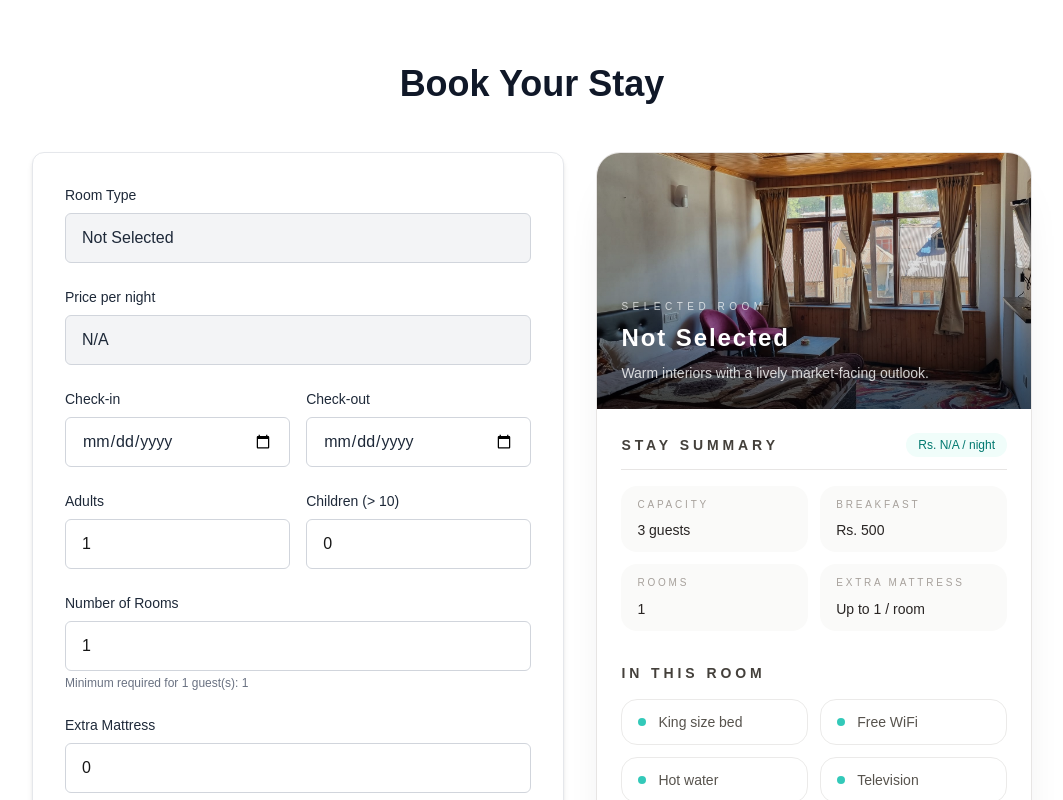
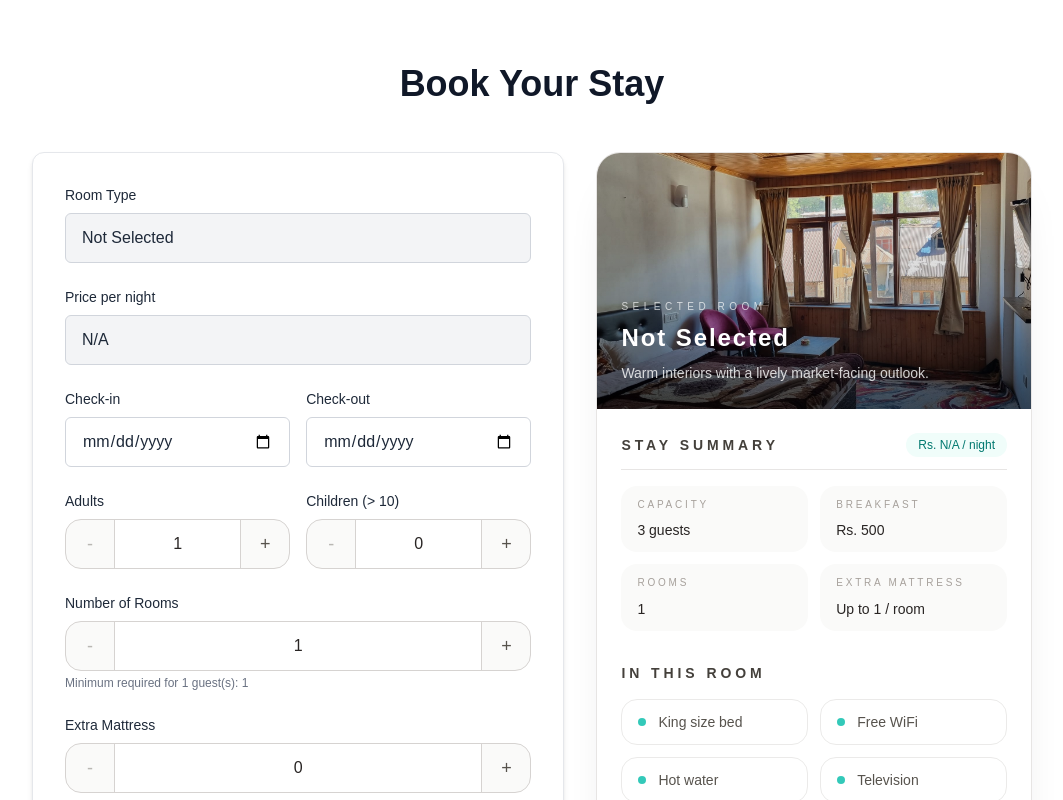
Before and after one commit to abheet77/hotelwebsite, a Next.js app: page /booking in a window 1280 px wide. Shown: the top 800 px of the page, without its empty margins (108-1171 px from the left). Built offline with nearby package versions, Linux system fonts and the light colour scheme; a web font is replaced by a local one.

Commit message:
booking rooms optimistaion

```diff
--- a/app/booking/BookingClient.jsx
+++ b/app/booking/BookingClient.jsx
@@ -59,6 +59,61 @@ const BOOKING_TERMS = [
   "Date changes or cancellations should be requested in advance.",
 ];
 
+function QuantityInput({
+  label,
+  value,
+  min = 0,
+  max,
+  hint,
+  onChange,
+}) {
+  const decreaseDisabled = value <= min;
+  const increaseDisabled = typeof max === "number" ? value >= max : false;
+
+  const handleManualChange = (nextValue) => {
+    if (nextValue === "") {
+      onChange(min);
+      return;
+    }
+
+    const numericValue = Number(nextValue.replace(/[^\d]/g, ""));
+    if (Number.isNaN(numericValue)) return;
+    onChange(numericValue);
+  };
+
+  return (
+    <div>
+      <label className="mb-2 block text-sm font-medium text-gray-800">{label}</label>
+      <div className="flex items-center overflow-hidden rounded-2xl border border-stone-300 bg-stone-50">
+        <button
+          type="button"
+          onClick={() => onChange(value - 1)}
+          disabled={decreaseDisabled}
+          className="flex h-12 w-12 shrink-0 items-center justify-center text-lg text-stone-600 transition hover:bg-stone-100 disabled:cursor-not-allowed disabled:opacity-40"
+        >
+          -
+        </button>
+        <input
+          type="text"
+          inputMode="numeric"
+          value={value}
+          onChange={(e) => handleManualChange(e.target.value)}
+          className="h-12 min-w-0 flex-1 border-x border-stone-300 bg-white px-3 text-center text-base font-medium text-stone-800 outline-none"
+        />
+        <button
+          type="button"
+          onClick={() => onChange(value + 1)}
+          disabled={increaseDisabled}
+          className="flex h-12 w-12 shrink-0 items-center justify-center text-lg text-stone-600 transition hover:bg-stone-100 disabled:cursor-not-allowed disabled:opacity-40"
+        >
+          +
+        </button>
+      </div>
+      {hint && <p className="mt-1 text-xs text-gray-500">{hint}</p>}
+    </div>
+  );
+}
+
 export default function BookingClient({ room, price }) {
   const numericPrice = Number(price || 0);
   const roomConfig = ROOM_CONFIG[room] || ROOM_CONFIG["Market Facing"];
@@ -108,6 +163,45 @@ export default function BookingClient({ room, price }) {
       total += nights * breakfastPrice * selectedRoomCount;
     }
   }
+
+  const updateAdults = (nextAdultsValue) => {
+    const nextAdults = Math.max(1, nextAdultsValue || 1);
+    const nextGuests = nextAdults + children;
+    const nextMinimumRooms = Math.max(1, Math.ceil(nextGuests / capacity));
+    const nextRoomCount = Math.max(roomCount, nextMinimumRooms);
+
+    setAdults(nextAdults);
+    setRoomCount(nextRoomCount);
+    setMattressCount((current) =>
+      Math.min(current, nextRoomCount * maxMattressPerRoom)
+    );
+  };
+
+  const updateChildren = (nextChildrenValue) => {
+    const nextChildren = Math.max(0, nextChildrenValue || 0);
+    const nextGuests = adults + nextChildren;
+    const nextMinimumRooms = Math.max(1, Math.ceil(nextGuests / capacity));
+    const nextRoomCount = Math.max(roomCount, nextMinimumRooms);
+
+    setChildren(nextChildren);
+    setRoomCount(nextRoomCount);
+    setMattressCount((current) =>
+      Math.min(current, nextRoomCount * maxMattressPerRoom)
+    );
+  };
+
+  const updateRoomCount = (nextRoomCountValue) => {
+    const nextRoomCount = Math.max(minimumRoomsRequired, nextRoomCountValue || minimumRoomsRequired);
+
+    setRoomCount(nextRoomCount);
+    setMattressCount((current) =>
+      Math.min(current, nextRoomCount * maxMattressPerRoom)
+    );
+  };
+
+  const updateMattressCount = (nextMattressValue) => {
+    setMattressCount(Math.min(maxMattress, Math.max(0, nextMattressValue || 0)));
+  };
 
   return (
     <main className="min-h-screen bg-white px-4 py-16 sm:px-6 md:px-[80px] lg:px-[140px]">
@@ -170,79 +264,23 @@ export default function BookingClient({ room, price }) {
           </div>
 
           <div className="mb-6 grid grid-cols-1 gap-4 md:grid-cols-2">
-            <div>
-              <label className="mb-2 block text-sm font-medium text-gray-800">
-                Adults
-              </label>
-              <input
-                type="number"
-                min="1"
-                value={adults}
-                onChange={(e) => {
-                  const nextAdults = Math.max(1, Number(e.target.value) || 1);
-                  const nextGuests = nextAdults + children;
-                  const nextMinimumRooms = Math.max(1, Math.ceil(nextGuests / capacity));
-                  const nextRoomCount = Math.max(roomCount, nextMinimumRooms);
-
-                  setAdults(nextAdults);
-                  setRoomCount(nextRoomCount);
-                  setMattressCount((current) =>
-                    Math.min(current, nextRoomCount * maxMattressPerRoom)
-                  );
-                }}
-                className="w-full rounded-md border border-gray-300 px-4 py-3"
-              />
-            </div>
-
-            <div>
-              <label className="mb-2 block text-sm font-medium text-gray-800">
-                Children (&gt; 10)
-              </label>
-              <input
-                type="number"
-                min="0"
-                value={children}
-                onChange={(e) => {
-                  const nextChildren = Math.max(0, Number(e.target.value) || 0);
-                  const nextGuests = adults + nextChildren;
-                  const nextMinimumRooms = Math.max(1, Math.ceil(nextGuests / capacity));
-                  const nextRoomCount = Math.max(roomCount, nextMinimumRooms);
-
-                  setChildren(nextChildren);
-                  setRoomCount(nextRoomCount);
-                  setMattressCount((current) =>
-                    Math.min(current, nextRoomCount * maxMattressPerRoom)
-                  );
-                }}
-                className="w-full rounded-md border border-gray-300 px-4 py-3"
-              />
-            </div>
+            <QuantityInput label="Adults" value={adults} min={1} onChange={updateAdults} />
+            <QuantityInput
+              label="Children (> 10)"
+              value={children}
+              min={0}
+              onChange={updateChildren}
+            />
           </div>
 
           <div className="mb-6">
-            <label className="mb-2 block text-sm font-medium text-gray-800">
-              Number of Rooms
-            </label>
-            <input
-              type="number"
+            <QuantityInput
+              label="Number of Rooms"
+              value={selectedRoomCount}
               min={minimumRoomsRequired}
-              value={selectedRoomCount}
-              onChange={(e) => {
-                const nextRoomCount = Math.max(
-                  minimumRoomsRequired,
-                  Number(e.target.value) || minimumRoomsRequired
-                );
-
-                setRoomCount(nextRoomCount);
-                setMattressCount((current) =>
-                  Math.min(current, nextRoomCount * maxMattressPerRoom)
-                );
-              }}
-              className="w-full rounded-md border border-gray-300 px-4 py-3"
+              onChange={updateRoomCount}
+              hint={`Minimum required for ${totalGuests} guest(s): ${minimumRoomsRequired}`}
             />
-            <p className="mt-1 text-xs text-gray-500">
-              Minimum required for {totalGuests} guest(s): {minimumRoomsRequired}
-            </p>
             {selectedRoomCount === minimumRoomsRequired && totalGuests > capacity && (
               <p className="mt-1 text-xs text-teal-600">
                 Room count increased automatically to match guest capacity.
@@ -251,24 +289,14 @@ export default function BookingClient({ room, price }) {
           </div>
 
           <div className="mb-6">
-            <label className="mb-2 block text-sm font-medium text-gray-800">
-              Extra Mattress
-            </label>
-            <input
-              type="number"
-              min="0"
+            <QuantityInput
+              label="Extra Mattress"
+              value={selectedMattressCount}
+              min={0}
               max={maxMattress}
-              value={selectedMattressCount}
-              onChange={(e) =>
-                setMattressCount(
-                  Math.min(maxMattress, Math.max(0, Number(e.target.value) || 0))
-                )
-              }
-              className="w-full rounded-md border border-gray-300 px-4 py-3"
+              onChange={updateMattressCount}
+              hint={`Max allowed: ${maxMattress} (${maxMattressPerRoom} per room)`}
             />
-            <p className="mt-1 text-xs text-gray-500">
-              Max allowed: {maxMattress} ({maxMattressPerRoom} per room)
-            </p>
           </div>
 
           <div className="mb-6 flex items-center gap-2">
```
